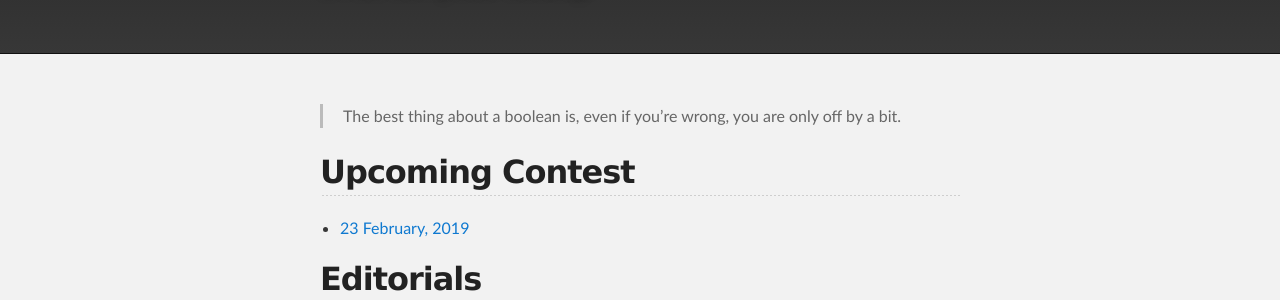
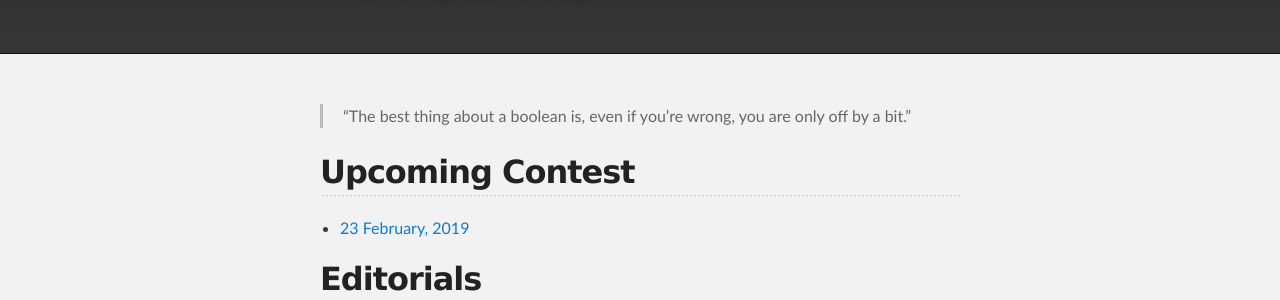
Before and after one commit to ieee-uvce-cs/ncode, a Jekyll site: the page built from index.md, in a window 1280 px wide. Shown: the part 192-492 px from the top of the page. Built offline with Jekyll 4.4.1, drawn with Linux system fonts in a browser that asks for light colours.

Commit message:
Made changes to the link and added double quotes to the quote.

```diff
--- a/index.md
+++ b/index.md
@@ -2,7 +2,7 @@
 layout: default
 ---
 
-> The best thing about a boolean is, even if you're wrong, you are only off by a bit.
+> "The best thing about a boolean is, even if you're wrong, you are only off by a bit."
 
 ## Upcoming Contest
 - [23 February, 2019](https://www.hackerrank.com/contests/uvce-ncode-february-2019)
```
